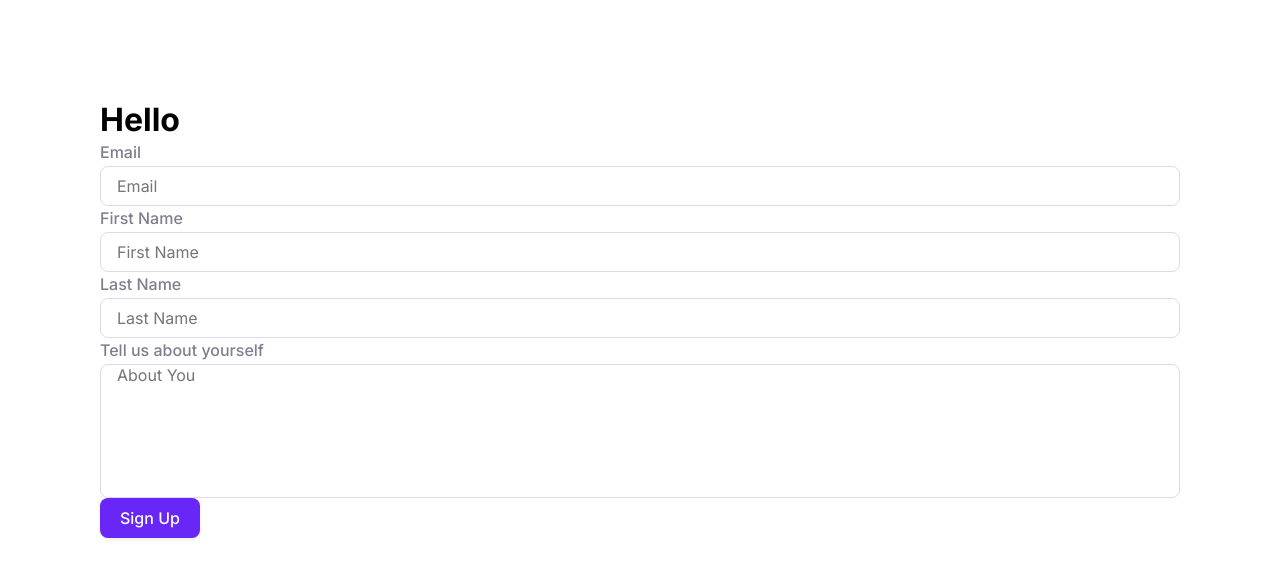
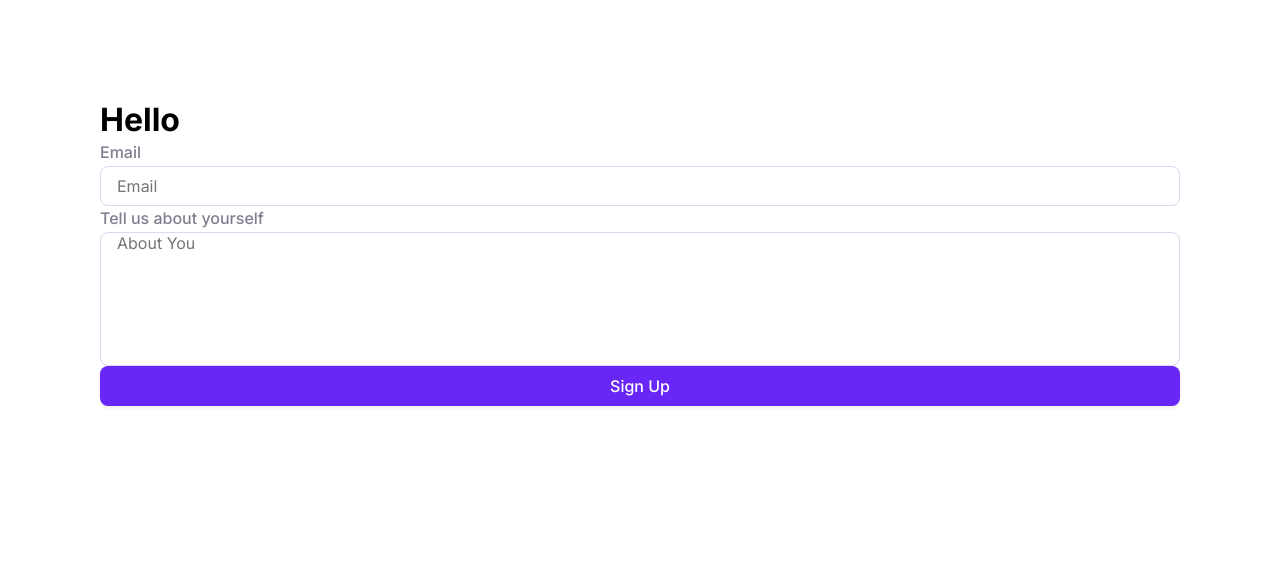
Before and after one commit to durdonadev/projectify-app-ui, a React (Create React App) app: page / in a window 1280 px wide. Shown: the top 578 px of the page. Built offline with nearby package versions, Linux system fonts and the light colour scheme.

Commit message:
Add fullWidth props to Button component

```diff
--- a/src/App.tsx
+++ b/src/App.tsx
@@ -17,18 +17,7 @@ const App = () => {
                     shape="rounded"
                     labelText="Email"
                 />
-                <Input
-                    placeholder="First Name"
-                    size="md"
-                    shape="rounded"
-                    labelText="First Name"
-                />
-                <Input
-                    placeholder="Last Name"
-                    size="md"
-                    shape="rounded"
-                    labelText="Last Name"
-                />
+
                 <Input
                     placeholder="About You"
                     size="lg"
@@ -37,7 +26,7 @@ const App = () => {
                     labelText="Tell us about yourself"
                     hintMessage="This is for your password"
                 />
-                <Button size="md" shape="rounded" color="primary">
+                <Button size="md" shape="rounded" fullWidth color="primary">
                     Sign Up
                 </Button>
             </form>
--- a/src/design-system/Button/Button.css
+++ b/src/design-system/Button/Button.css
@@ -8,6 +8,10 @@
 
     height: 3.6rem;
     padding: 0 var(--space-16);
+}
+
+.btn-full-width {
+    width: 100%;
 }
 
 .btn:hover {
--- a/src/design-system/Button/Button.tsx
+++ b/src/design-system/Button/Button.tsx
@@ -10,6 +10,7 @@ type ButtonVariant = "contained" | "outlined" | "text";
 type ButtonProps = {
     size?: ButtonSize;
     shape?: ButtonShape;
+    fullWidth?: boolean;
     color?: ButtonColor;
     variant?: ButtonVariant;
     disabled?: boolean;
@@ -46,6 +47,7 @@ const Button: FC<ButtonProps> = (props) => {
     const {
         size,
         shape,
+        fullWidth,
         color,
         variant,
         disabled,
@@ -63,7 +65,9 @@ const Button: FC<ButtonProps> = (props) => {
     const variantClassName =
         variant !== undefined ? variantClassNames[variant] : "";
 
-    const finalClassNames = `btn ${colorClassName} ${sizeClassName} ${shapeClassName} ${variantClassName} ${
+    const fullWidthClassName = fullWidth ? "btn-full-width" : "";
+
+    const finalClassNames = `btn ${colorClassName} ${sizeClassName} ${shapeClassName} ${fullWidthClassName} ${variantClassName} ${
         className || ""
     }`;
 
```
